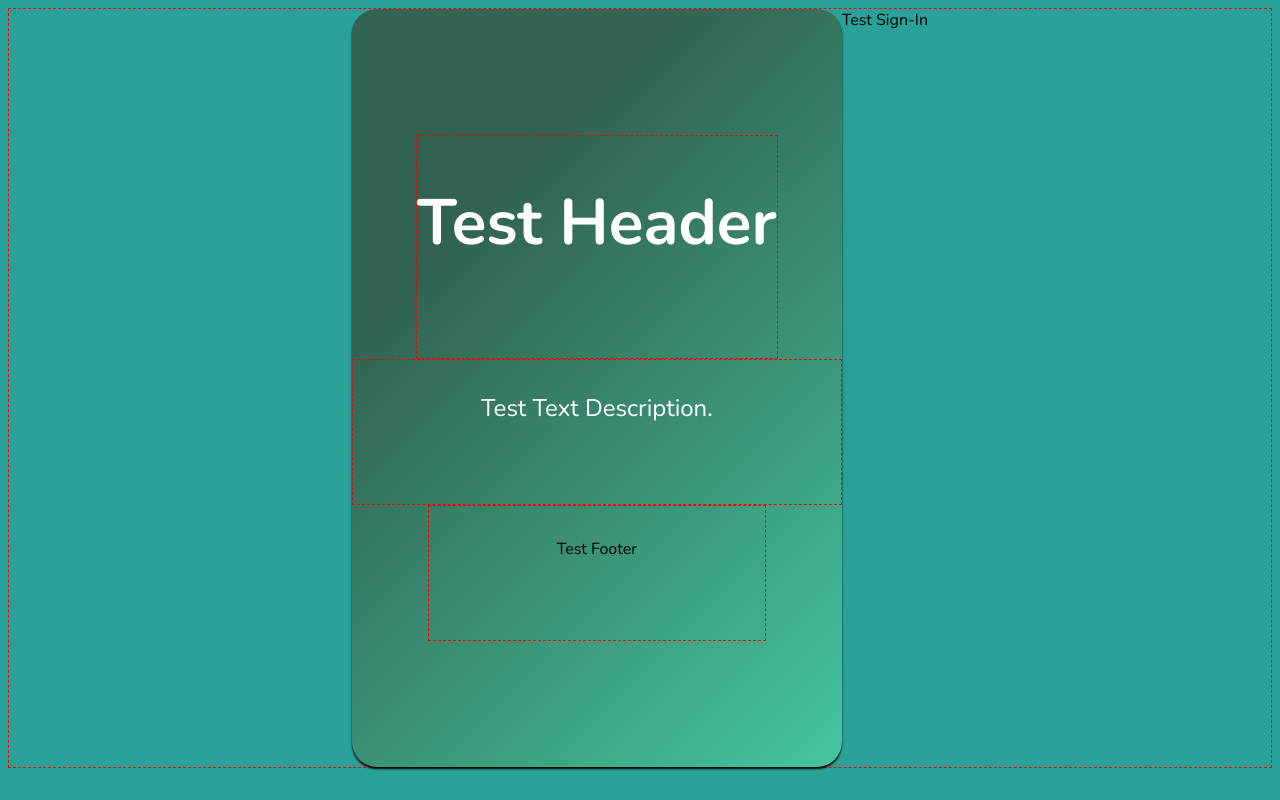
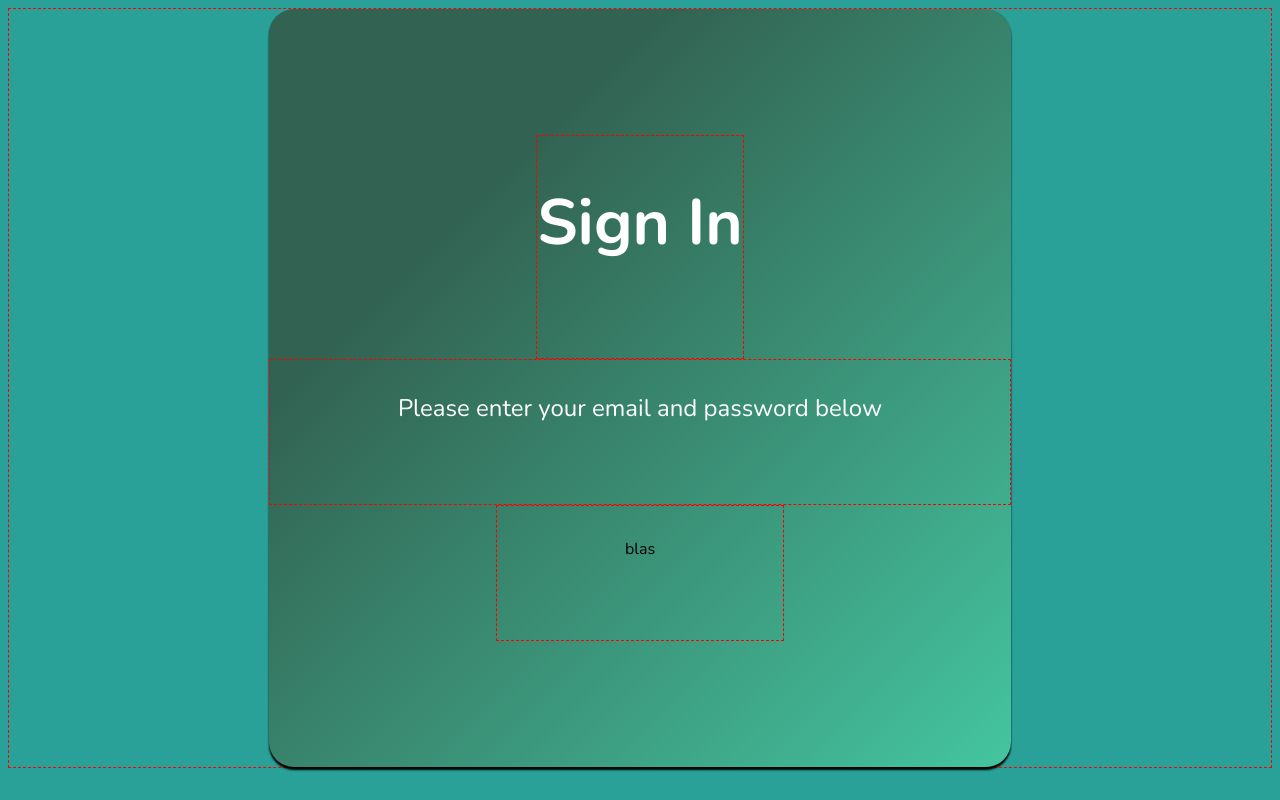
Before and after one commit to UltimateRich1/Videogame-Logbook, a plain HTML site: page html/sign-in.html in a window 1280 px wide. Drawn offline with nearby package versions, Linux system fonts and the light colour scheme.

Commit message:
sixth commit

```diff
--- a/css/style.css
+++ b/css/style.css
@@ -16,7 +16,7 @@ body {
 #screen {
   background-color: #44c5a0;
   background-image: linear-gradient(315deg, #44c5a0 0%, #326251 74%);
-  box-shadow: 0 2px 2px 0;
+  box-shadow: 0 3px 2px 0;
   width: 100%;
   height: 100%;
   border-radius: 25px;
@@ -35,7 +35,7 @@ body {
   padding-bottom: 3rem;
 }
 
-#header {
+#header-placeholder {
   color: white;
   text-align: center;
 }
@@ -47,7 +47,7 @@ body {
   font-size: 1.5rem;
 }
 
-#footer {
+#footer-placeholder {
   border: 1px dashed red;
   padding: 2rem 8rem 5rem 8rem;
 }
--- a/html/common.html
+++ b/html/common.html
@@ -9,16 +9,16 @@
   <body>
     <div id="screen">
       <div id="top-section">
-        <h1 id="header">Test Header</h1>
+        <h1 id="header-placeholder">Test Header</h1>
       </div>
       <div id="mid-section">
-        <div id="text-description">
+        <div id="text-desc-placeholder">
           <span
             >Test Text Description.</span
           >
         </div>
       </div>
-      <div id="footer">Test Footer</div>
+      <div id="footer-placeholder">Test Footer</div>
     </div>
   </body>
 </html>
--- a/html/sign-in.html
+++ b/html/sign-in.html
@@ -9,13 +9,15 @@
   </head>
   <body>
     <div id="common-content"></div>
-    Test Sign-In
     <script src="/js/script.js"></script>
     <script>
       fetch("common.html")
         .then((response) => response.text())
         .then((html) => {
           document.getElementById("common-content").innerHTML = html;
+          document.getElementById("header-placeholder").textContent = "Sign In";
+          document.getElementById("text-desc-placeholder").textContent = "Please enter your email and password below";
+          document.getElementById("footer-placeholder").textContent = "blas";
         });
     </script>
   </body>
```
Also changed, not shown: html/index.html (+3 -3 lines).
